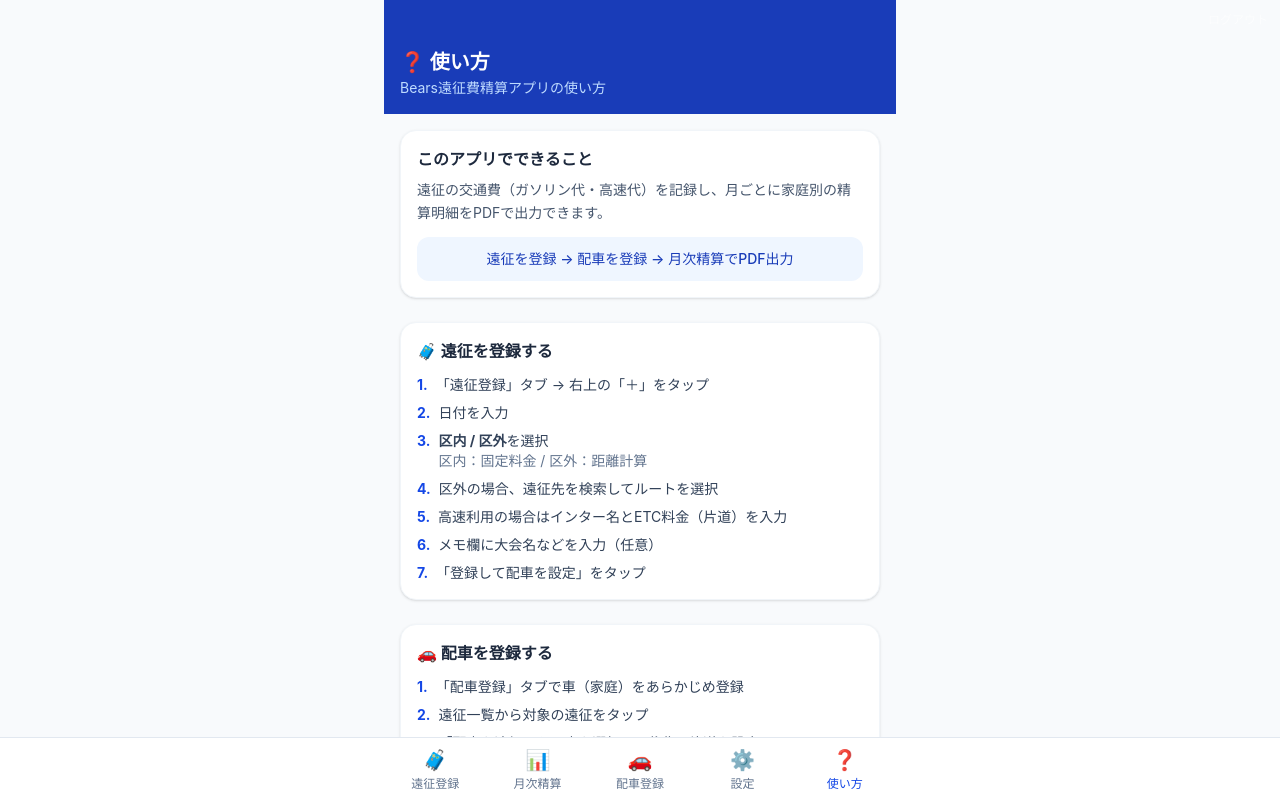
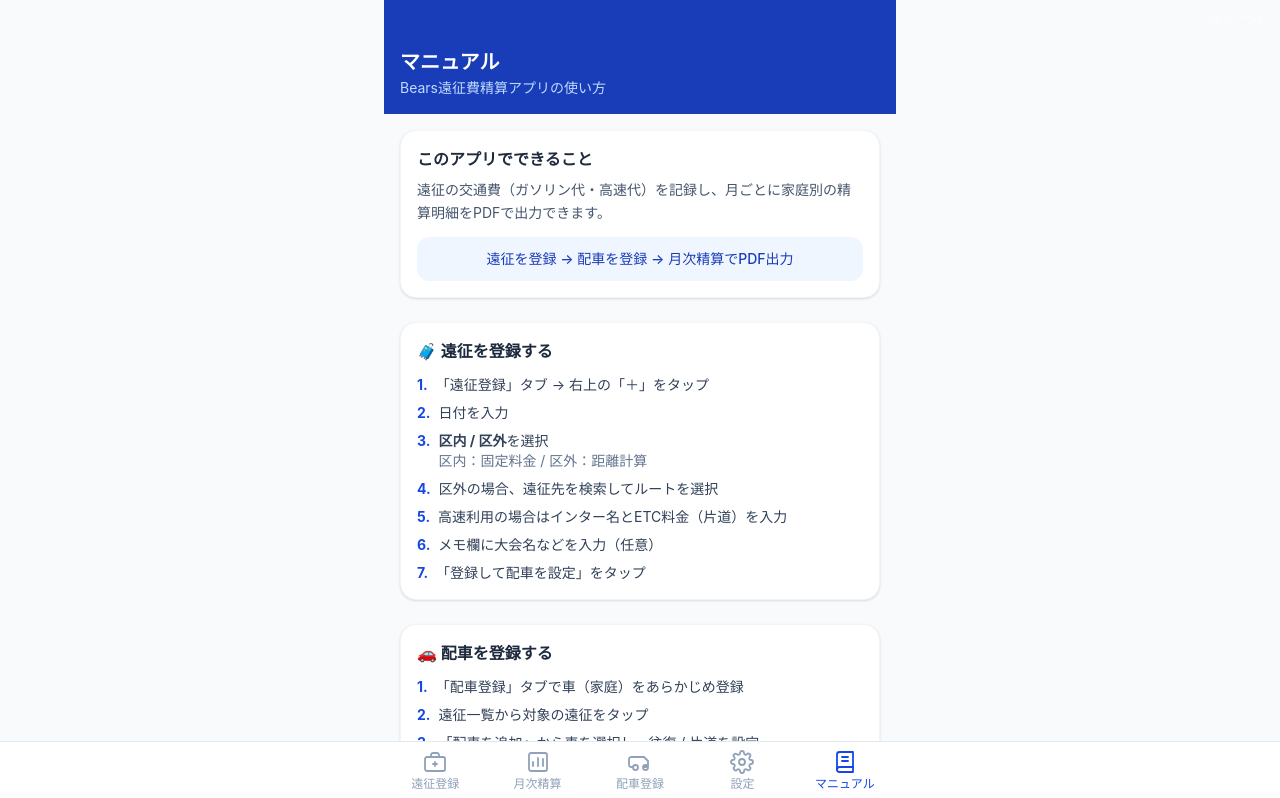
Before and after one commit to yotada-crypto/bears-transport, a Next.js app: page /help in a window 1280 px wide. Shown: the top 798 px of the page. Built offline with nearby package versions, Linux system fonts and the light colour scheme.

Commit message:
feat: flat SVG nav icons, rename to manual

```diff
--- a/app/help/page.tsx
+++ b/app/help/page.tsx
@@ -2,7 +2,7 @@
   return (
     <div>
       <header className="bg-blue-800 text-white px-4 pt-12 pb-4">
-        <h1 className="text-xl font-bold">❓ 使い方</h1>
+        <h1 className="text-xl font-bold">マニュアル</h1>
         <p className="text-blue-200 text-sm mt-0.5">Bears遠征費精算アプリの使い方</p>
       </header>
 
@@ -60,7 +60,7 @@
 
         {/* FAQ */}
         <div className="bg-white rounded-2xl border border-slate-100 shadow-sm p-4">
-          <h2 className="font-bold text-slate-800 mb-3">よくある質問</h2>
+          <h2 className="font-bold text-slate-800 mb-3">FAQ</h2>
           <div className="space-y-4 text-sm">
             {[
               {
--- a/components/Navigation.tsx
+++ b/components/Navigation.tsx
@@ -4,11 +4,61 @@
 import { usePathname } from 'next/navigation'
 
 const navItems = [
-  { href: '/expeditions', label: '遠征登録', icon: '🧳' },
-  { href: '/monthly', label: '月次精算', icon: '📊' },
-  { href: '/households', label: '配車登録', icon: '🚗' },
-  { href: '/settings', label: '設定', icon: '⚙️' },
-  { href: '/help', label: '使い方', icon: '❓' },
+  {
+    href: '/expeditions',
+    label: '遠征登録',
+    icon: (
+      <svg viewBox="0 0 24 24" fill="none" stroke="currentColor" strokeWidth="1.8" strokeLinecap="round" strokeLinejoin="round" className="w-6 h-6">
+        <rect x="2" y="7" width="20" height="14" rx="2" />
+        <path d="M16 7V5a2 2 0 0 0-2-2h-4a2 2 0 0 0-2 2v2" />
+        <line x1="12" y1="12" x2="12" y2="16" />
+        <line x1="10" y1="14" x2="14" y2="14" />
+      </svg>
+    ),
+  },
+  {
+    href: '/monthly',
+    label: '月次精算',
+    icon: (
+      <svg viewBox="0 0 24 24" fill="none" stroke="currentColor" strokeWidth="1.8" strokeLinecap="round" strokeLinejoin="round" className="w-6 h-6">
+        <rect x="3" y="3" width="18" height="18" rx="2" />
+        <path d="M7 16v-4M12 16V8M17 16v-7" />
+      </svg>
+    ),
+  },
+  {
+    href: '/households',
+    label: '配車登録',
+    icon: (
+      <svg viewBox="0 0 24 24" fill="none" stroke="currentColor" strokeWidth="1.8" strokeLinecap="round" strokeLinejoin="round" className="w-6 h-6">
+        <path d="M5 17H3a2 2 0 0 1-2-2V9a2 2 0 0 1 2-2h13l4 4v4a2 2 0 0 1-2 2h-2" />
+        <circle cx="7.5" cy="17.5" r="2.5" />
+        <circle cx="17.5" cy="17.5" r="2.5" />
+      </svg>
+    ),
+  },
+  {
+    href: '/settings',
+    label: '設定',
+    icon: (
+      <svg viewBox="0 0 24 24" fill="none" stroke="currentColor" strokeWidth="1.8" strokeLinecap="round" strokeLinejoin="round" className="w-6 h-6">
+        <circle cx="12" cy="12" r="3" />
+        <path d="M19.4 15a1.65 1.65 0 0 0 .33 1.82l.06.06a2 2 0 0 1-2.83 2.83l-.06-.06a1.65 1.65 0 0 0-1.82-.33 1.65 1.65 0 0 0-1 1.51V21a2 2 0 0 1-4 0v-.09A1.65 1.65 0 0 0 9 19.4a1.65 1.65 0 0 0-1.82.33l-.06.06a2 2 0 0 1-2.83-2.83l.06-.06A1.65 1.65 0 0 0 4.68 15a1.65 1.65 0 0 0-1.51-1H3a2 2 0 0 1 0-4h.09A1.65 1.65 0 0 0 4.6 9a1.65 1.65 0 0 0-.33-1.82l-.06-.06a2 2 0 0 1 2.83-2.83l.06.06A1.65 1.65 0 0 0 9 4.68a1.65 1.65 0 0 0 1-1.51V3a2 2 0 0 1 4 0v.09a1.65 1.65 0 0 0 1 1.51 1.65 1.65 0 0 0 1.82-.33l.06-.06a2 2 0 0 1 2.83 2.83l-.06.06A1.65 1.65 0 0 0 19.4 9a1.65 1.65 0 0 0 1.51 1H21a2 2 0 0 1 0 4h-.09a1.65 1.65 0 0 0-1.51 1z" />
+      </svg>
+    ),
+  },
+  {
+    href: '/help',
+    label: 'マニュアル',
+    icon: (
+      <svg viewBox="0 0 24 24" fill="none" stroke="currentColor" strokeWidth="1.8" strokeLinecap="round" strokeLinejoin="round" className="w-6 h-6">
+        <path d="M4 19.5A2.5 2.5 0 0 1 6.5 17H20" />
+        <path d="M6.5 2H20v20H6.5A2.5 2.5 0 0 1 4 19.5v-15A2.5 2.5 0 0 1 6.5 2z" />
+        <line x1="9" y1="7" x2="15" y2="7" />
+        <line x1="9" y1="11" x2="15" y2="11" />
+      </svg>
+    ),
+  },
 ]
 
 export default function Navigation() {
@@ -26,10 +76,10 @@
               key={href}
               href={href}
               className={`flex-1 flex flex-col items-center py-2 gap-0.5 text-xs font-medium transition-colors ${
-                active ? 'text-blue-700' : 'text-slate-500'
+                active ? 'text-blue-700' : 'text-slate-400'
               }`}
             >
-              <span className="text-xl">{icon}</span>
+              {icon}
               <span>{label}</span>
             </Link>
           )
```
